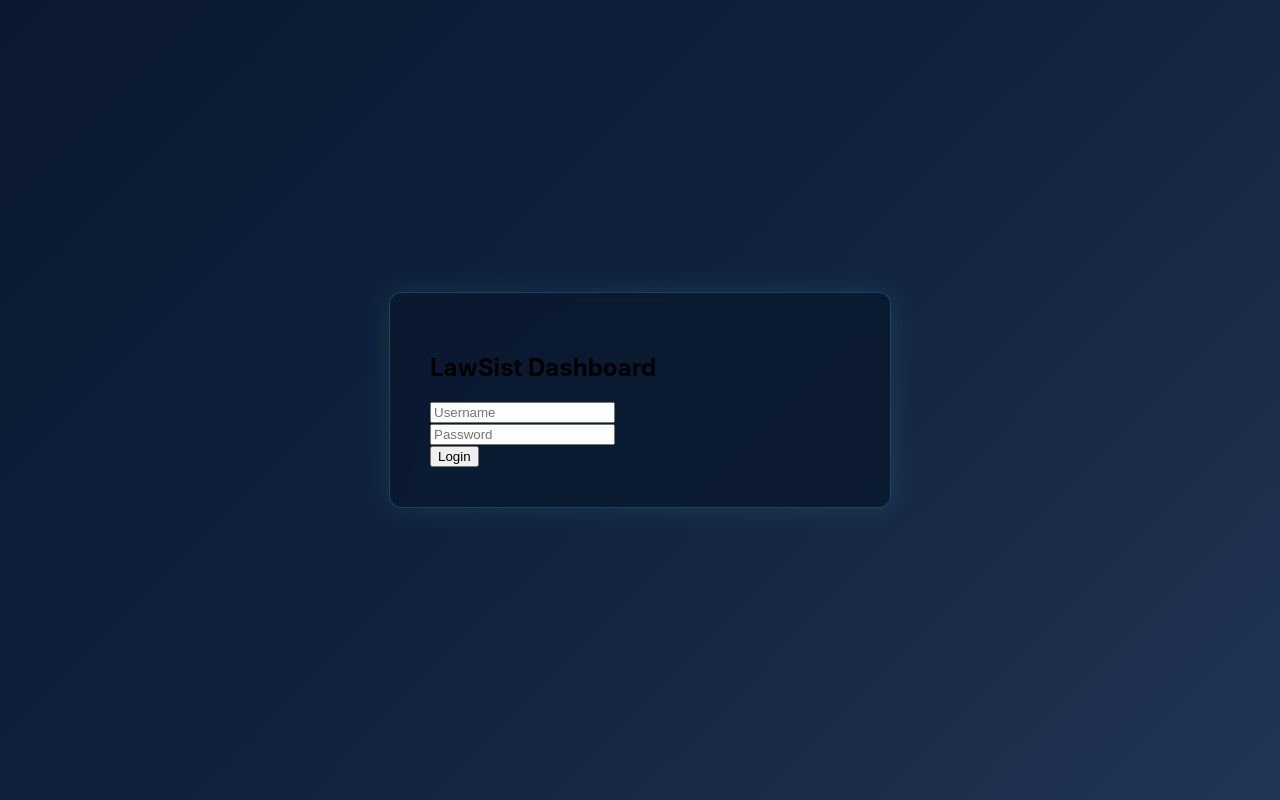
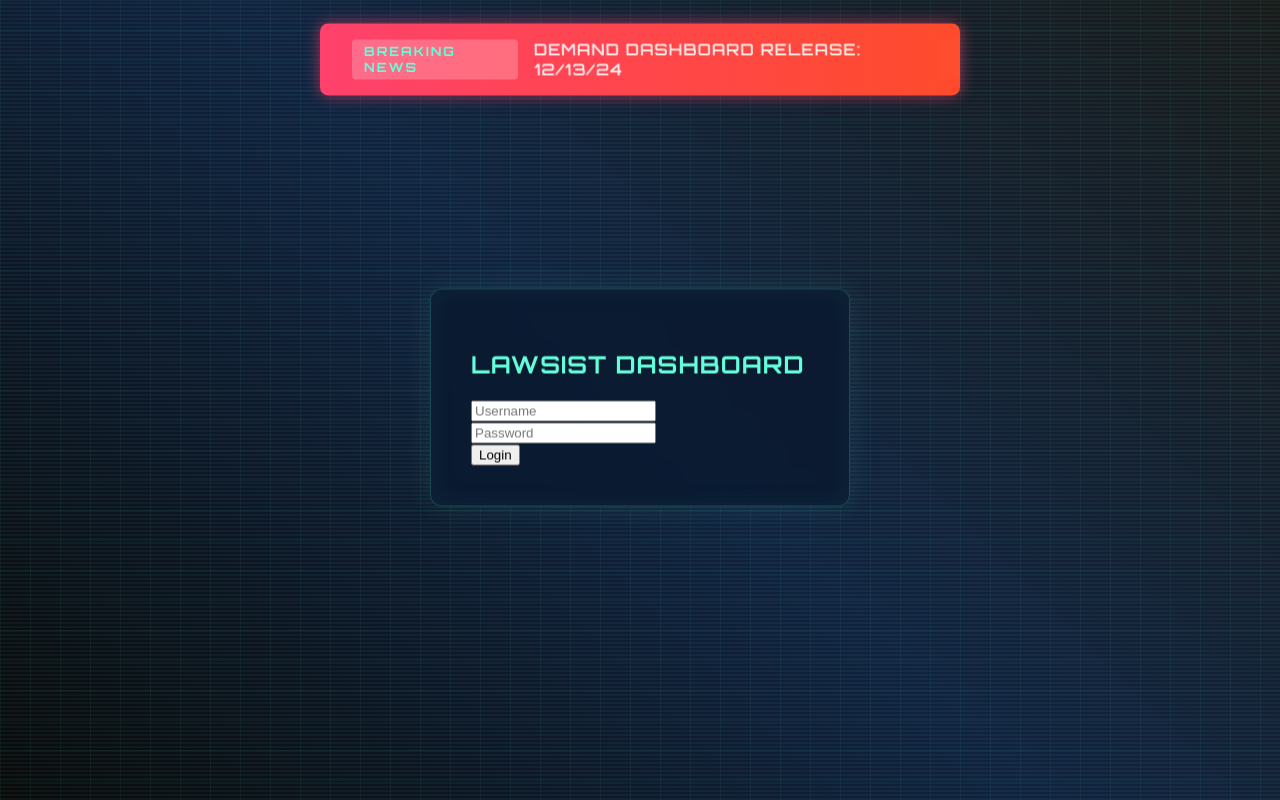
Before and after one commit to lou2siz/Law333, a React (Create React App) app: page / in a window 1280 px wide. Built offline with nearby package versions, Linux system fonts and the light colour scheme.

Commit message:
Describe your changes

```diff
--- a/src/App.css
+++ b/src/App.css
@@ -622,7 +622,7 @@ body {
   display: flex;
   align-items: center;
   justify-content: center;
-  background: var(--gradient-cyber);
+  background: var(--bg-primary);
   position: relative;
   overflow: hidden;
 }
@@ -630,7 +630,7 @@ body {
 .cyber-background {
   position: absolute;
   inset: 0;
-  background: linear-gradient(45deg, #0a192f 0%, #112240 50%, #233554 100%);
+  background: linear-gradient(45deg, #0a0a0a 0%, #112240 50%, #1a1a1a 100%);
   overflow: hidden;
 }
 
@@ -638,8 +638,8 @@ body {
   position: absolute;
   inset: 0;
   background-image:
-    linear-gradient(90deg, rgba(100, 255, 218, 0.1) 1px, transparent 1px),
-    linear-gradient(rgba(100, 255, 218, 0.1) 1px, transparent 1px);
+    linear-gradient(90deg, rgba(100, 255, 218, 0.05) 1px, transparent 1px),
+    linear-gradient(rgba(100, 255, 218, 0.05) 1px, transparent 1px);
   background-size: 30px 30px;
   animation: gridMove 20s linear infinite;
 }
@@ -664,30 +664,24 @@ body {
   border: 1px solid rgba(100, 255, 218, 0.2);
   border-radius: 12px;
   padding: 2.5rem;
-  box-shadow: 0 0 30px rgba(100, 255, 218, 0.1);
-  z-index: 1;
+  box-shadow:
+    0 0 30px rgba(100, 255, 218, 0.1),
+    inset 0 0 30px rgba(100, 255, 218, 0.05);
+  animation: cardFloat 3s ease-in-out infinite;
 }
 
 .card-header {
   text-align: center;
   margin-bottom: 2rem;
-  position: relative;
 }
 
-.login-logo {
-  width: 120px;
-  height: auto;
-  margin-bottom: 1rem;
-  filter: drop-shadow(0 0 10px rgba(100, 255, 218, 0.3));
-}
-
-.cyber-label {
-  color: #64ffda;
-  font-size: 0.9rem;
-  margin-bottom: 0.5rem;
-  display: block;
+.card-header h2 {
+  color: var(--text-primary);
+  font-size: 1.8rem;
+  margin: 1rem 0;
   text-transform: uppercase;
-  letter-spacing: 1px;
+  letter-spacing: 3px;
+  animation: textGlow 2s ease-in-out infinite;
 }
 
 .cyber-input {
@@ -696,14 +690,16 @@ body {
   background: rgba(100, 255, 218, 0.05);
   border: 1px solid rgba(100, 255, 218, 0.2);
   border-radius: 6px;
-  color: #fff;
+  color: var(--text-primary);
+  font-family: 'Orbitron', sans-serif;
   font-size: 1rem;
+  letter-spacing: 1px;
   transition: all 0.3s ease;
 }
 
 .cyber-input:focus {
   outline: none;
-  border-color: #64ffda;
+  border-color: var(--text-primary);
   box-shadow: 0 0 15px rgba(100, 255, 218, 0.2);
 }
 
@@ -712,9 +708,13 @@ body {
   padding: 14px;
   margin-top: 1.5rem;
   background: transparent;
-  border: 1px solid #64ffda;
-  color: #64ffda;
+  border: 1px solid var(--text-primary);
+  color: var(--text-primary);
+  font-family: 'Orbitron', sans-serif;
   font-size: 1rem;
+  font-weight: 600;
+  letter-spacing: 2px;
+  text-transform: uppercase;
   cursor: pointer;
   position: relative;
   overflow: hidden;
@@ -723,27 +723,18 @@ body {
 
 .cyber-button:hover {
   background: rgba(100, 255, 218, 0.1);
+  transform: translateY(-2px);
+  box-shadow: 0 0 20px rgba(100, 255, 218, 0.3);
 }
 
-.button-glitch {
-  position: absolute;
-  top: 0;
-  left: 0;
-  width: 100%;
-  height: 100%;
-  background: rgba(100, 255, 218, 0.3);
-  transform: translateX(-100%);
-  animation: glitch 2s infinite;
+@keyframes cardFloat {
+  0%, 100% { transform: translateY(0); }
+  50% { transform: translateY(-10px); }
 }
 
-.loader {
-  width: 20px;
-  height: 20px;
-  border: 2px solid #64ffda;
-  border-top-color: transparent;
-  border-radius: 50%;
-  animation: spin 1s linear infinite;
-  margin-right: 10px;
+@keyframes textGlow {
+  0%, 100% { text-shadow: 0 0 10px rgba(100, 255, 218, 0.5); }
+  50% { text-shadow: 0 0 20px rgba(100, 255, 218, 0.8); }
 }
 
 @keyframes gridMove {
@@ -866,31 +857,42 @@ body {
   100% { box-shadow: 0 0 5px rgba(100, 255, 218, 0.5); }
 }
 
-.case-title {
+.case-title, .meta-label, .meta-value, .action-button, .status-badge {
+  font-family: 'Orbitron', sans-serif;
   color: var(--text-primary);
+  font-weight: 500;
+}
+
+.case-number {
+  color: var(--text-accent);
+  font-weight: 700;
+  letter-spacing: 1px;
+}
+
+.action-button {
+  background: rgba(100, 255, 218, 0.1);
+  border: 1px solid var(--text-primary);
+  color: var(--text-primary);
+  font-weight: 600;
+  text-transform: uppercase;
+  letter-spacing: 1px;
+}
+
+.status-badge {
+  font-weight: 600;
+  text-transform: uppercase;
+  letter-spacing: 1px;
 }
 
 .meta-label {
   color: var(--text-secondary);
+  font-size: 0.9rem;
+  text-transform: uppercase;
 }
 
 .meta-value {
   color: var(--text-primary);
-}
-
-.action-button {
-  background: rgba(100, 255, 218, 0.1);
-  border: 1px solid rgba(100, 255, 218, 0.2);
-  color: var(--text-primary);
-}
-
-.action-button:hover {
-  background: rgba(100, 255, 218, 0.2);
-  border-color: var(--accent-primary);
-}
-
-.news-title {
-  color: var(--text-primary);
+  font-weight: 600;
 }
 
 /* Mobile-first responsive design */
@@ -1118,3 +1120,227 @@ body {
   user-select: none;
   -webkit-user-select: none;
 }
+
+@media screen and (max-width: 428px) {
+  .breaking-news-banner {
+    width: 90%;
+    padding: 0.75rem 1rem;
+    top: 1rem;
+  }
+
+  .news-content {
+    flex-direction: column;
+    gap: 0.5rem;
+    text-align: center;
+  }
+
+  .news-text {
+    font-size: 0.9rem;
+  }
+}
+
+.breaking-news-banner {
+  position: absolute;
+  top: 2rem;
+  left: 50%;
+  transform: translateX(-50%);
+  background: var(--news-gradient);
+  padding: 1rem 2rem;
+  border-radius: 8px;
+  box-shadow: var(--news-glow);
+  z-index: 2;
+  overflow: hidden;
+  animation: newsFloat 4s ease-in-out infinite;
+}
+
+.news-content {
+  display: flex;
+  align-items: center;
+  gap: 1rem;
+  position: relative;
+}
+
+.news-badge {
+  background: rgba(255, 255, 255, 0.2);
+  padding: 0.25rem 0.75rem;
+  border-radius: 4px;
+  font-size: 0.8rem;
+  font-weight: 700;
+  text-transform: uppercase;
+  letter-spacing: 2px;
+  animation: badgePulse 2s infinite;
+}
+
+.news-text {
+  color: white;
+  font-weight: 600;
+  margin: 0;
+  text-transform: uppercase;
+  letter-spacing: 1px;
+  animation: textGlitch 3s infinite;
+}
+
+.glitch-effect {
+  position: absolute;
+  inset: 0;
+  background: linear-gradient(90deg,
+    transparent,
+    rgba(255, 255, 255, 0.2),
+    transparent
+  );
+  transform: translateX(-100%);
+  animation: glitchSlide 3s infinite;
+}
+
+@keyframes newsFloat {
+  0%, 100% { transform: translateX(-50%) translateY(0); }
+  50% { transform: translateX(-50%) translateY(-10px); }
+}
+
+@keyframes badgePulse {
+  0%, 100% { background: rgba(255, 255, 255, 0.2); }
+  50% { background: rgba(255, 255, 255, 0.3); }
+}
+
+@keyframes textGlitch {
+  0%, 100% { transform: none; opacity: 1; }
+  92% { transform: skew(1deg); opacity: 0.9; }
+  94% { transform: skew(-1deg); opacity: 0.95; }
+  96% { transform: skew(2deg); opacity: 0.9; }
+  98% { transform: skew(-2deg); opacity: 0.95; }
+}
+
+@keyframes glitchSlide {
+  0% { transform: translateX(-100%); }
+  10%, 90% { transform: translateX(100%); }
+  100% { transform: translateX(100%); }
+}
+
+/* Login card enhancements */
+.cyber-form {
+  position: relative;
+  z-index: 1;
+}
+
+.input-wrapper {
+  position: relative;
+  margin-bottom: 1.5rem;
+}
+
+.input-line {
+  position: absolute;
+  bottom: 0;
+  left: 0;
+  width: 100%;
+  height: 2px;
+  background: var(--text-primary);
+  transform: scaleX(0);
+  transform-origin: left;
+  transition: transform 0.3s ease;
+}
+
+.cyber-input:focus + .input-line {
+  transform: scaleX(1);
+}
+
+.cyber-heading {
+  position: relative;
+  display: inline-block;
+  margin: 0 0 2rem;
+  padding: 0.5rem 1rem;
+  font-size: 1.8rem;
+  text-transform: uppercase;
+  letter-spacing: 3px;
+  color: var(--text-primary);
+  text-shadow: 0 0 10px rgba(100, 255, 218, 0.5);
+}
+
+.cyber-decoration .corner {
+  position: absolute;
+  width: 10px;
+  height: 10px;
+  border: 2px solid var(--text-primary);
+  opacity: 0.5;
+}
+
+.corner.top-left {
+  top: 0;
+  left: 0;
+  border-right: none;
+  border-bottom: none;
+}
+
+.corner.top-right {
+  top: 0;
+  right: 0;
+  border-left: none;
+  border-bottom: none;
+}
+
+.corner.bottom-left {
+  bottom: 0;
+  left: 0;
+  border-right: none;
+  border-top: none;
+}
+
+.corner.bottom-right {
+  bottom: 0;
+  right: 0;
+  border-left: none;
+  border-top: none;
+}
+
+.cyber-footer {
+  margin-top: 2rem;
+  padding-top: 1rem;
+  border-top: 1px solid rgba(100, 255, 218, 0.1);
+  font-size: 0.8rem;
+  color: var(--text-secondary);
+}
+
+.system-status {
+  display: flex;
+  align-items: center;
+  gap: 0.5rem;
+  margin-bottom: 0.5rem;
+}
+
+.status-dot {
+  width: 8px;
+  height: 8px;
+  background: var(--text-primary);
+  border-radius: 50%;
+  animation: pulse 2s infinite;
+}
+
+.encryption-text {
+  opacity: 0.7;
+  font-size: 0.75rem;
+  letter-spacing: 1px;
+}
+
+.button-content {
+  display: flex;
+  align-items: center;
+  justify-content: center;
+  gap: 0.5rem;
+}
+
+.loader {
+  width: 16px;
+  height: 16px;
+  border: 2px solid var(--text-primary);
+  border-top-color: transparent;
+  border-radius: 50%;
+  animation: spin 1s linear infinite;
+}
+
+@keyframes pulse {
+  0%, 100% { opacity: 1; }
+  50% { opacity: 0.5; }
+}
+
+@keyframes spin {
+  to { transform: rotate(360deg); }
+}
--- a/src/components/Login.js
+++ b/src/components/Login.js
@@ -16,6 +16,19 @@ function Login({ onLogin }) {
 
   return (
     <div className="login-container">
+      <div className="cyber-background">
+        <div className="grid-overlay"></div>
+        <div className="scan-line"></div>
+      </div>
+
+      <div className="breaking-news-banner">
+        <div className="news-content">
+          <span className="news-badge">Breaking News</span>
+          <p className="news-text">Demand Dashboard Release: 12/13/24</p>
+          <div className="glitch-effect"></div>
+        </div>
+      </div>
+
       <div className="login-card">
         <h2>LawSist Dashboard</h2>
         <form onSubmit={handleSubmit}>
--- a/src/index.css
+++ b/src/index.css
@@ -1,10 +1,35 @@
+@import url('https://fonts.googleapis.com/css2?family=Orbitron:wght@400;500;600;700&display=swap');
+
+:root {
+  --text-primary: #64ffda;
+  --text-secondary: #8892b0;
+  --text-accent: #00b4d8;
+  --bg-primary: #0a0a0a;
+  --bg-secondary: #112240;
+  --neon-glow: 0 0 20px rgba(100, 255, 218, 0.4);
+  --news-glow: 0 0 15px rgba(255, 65, 108, 0.6);
+  --news-gradient: linear-gradient(90deg, #ff416c, #ff4b2b);
+}
+
 body {
   margin: 0;
-  font-family: -apple-system, BlinkMacSystemFont, 'Segoe UI', 'Roboto', 'Oxygen',
-    'Ubuntu', 'Cantarell', 'Fira Sans', 'Droid Sans', 'Helvetica Neue',
-    sans-serif;
+  font-family: 'Orbitron', sans-serif;
   -webkit-font-smoothing: antialiased;
   -moz-osx-font-smoothing: grayscale;
+  background: var(--bg-primary);
+  color: var(--text-primary);
+  font-weight: 500;
+}
+
+* {
+  box-sizing: border-box;
+}
+
+h1, h2, h3, h4, h5, h6 {
+  font-weight: 700;
+  color: var(--text-primary);
+  text-transform: uppercase;
+  letter-spacing: 1px;
 }
 
 code {
```
